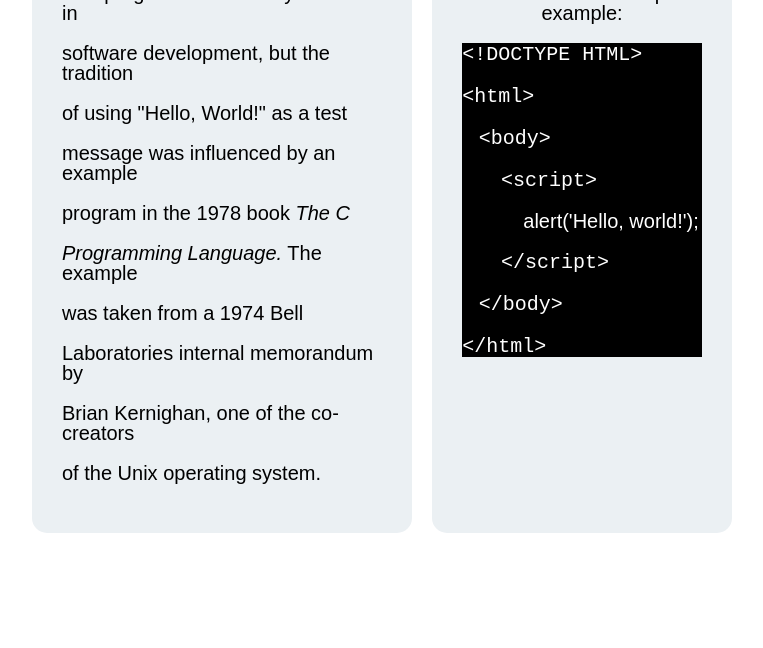
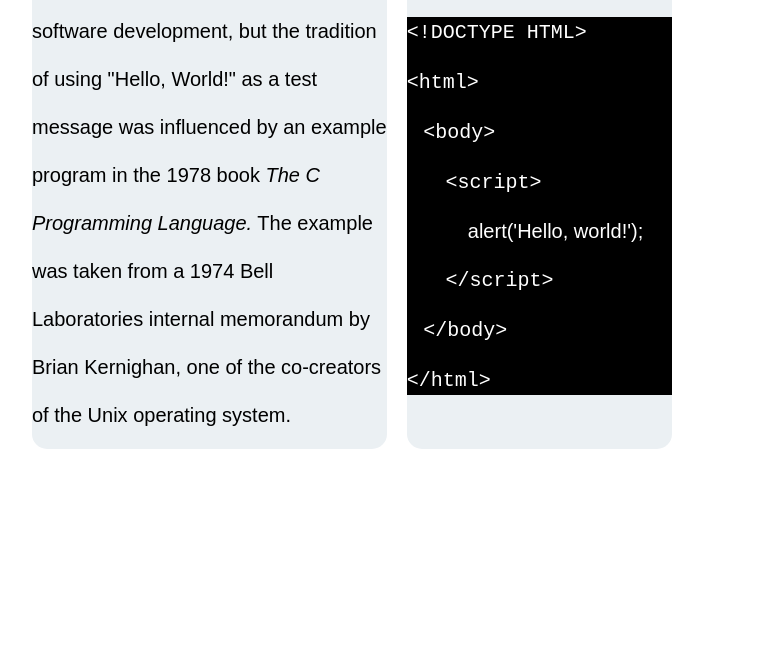
Before and after one commit to allanand/hello-449, a plain HTML site: page index.html in a window 1280 px wide. Shown: the part 609-1257 px from the top of the page, without its empty margins (83-846 px from the left). After the commit the page ends 1173 px from the top, so only its background shows below. Drawn offline with Linux system fonts and the light colour scheme.

Commit message:
test 150

```diff
--- a/screen.css
+++ b/screen.css
@@ -4,7 +4,7 @@ body {
     margin: 100px;
     padding: 15px;
     font-size: 20px;
-    line-height: 1em;
+    line-height: 1.4em;
     object-position: center;
 }
 
@@ -40,7 +40,6 @@ body {
     flex-wrap: wrap;
     border-radius: 15px;
     text-align: left;
-    padding: 30px;
 }
 
 .art3 {
@@ -48,7 +47,6 @@ body {
     flex-wrap: wrap;
     border-radius: 15px;
     text-align: center;
-    padding: 30px;
 }
 
 .art5 {
```
